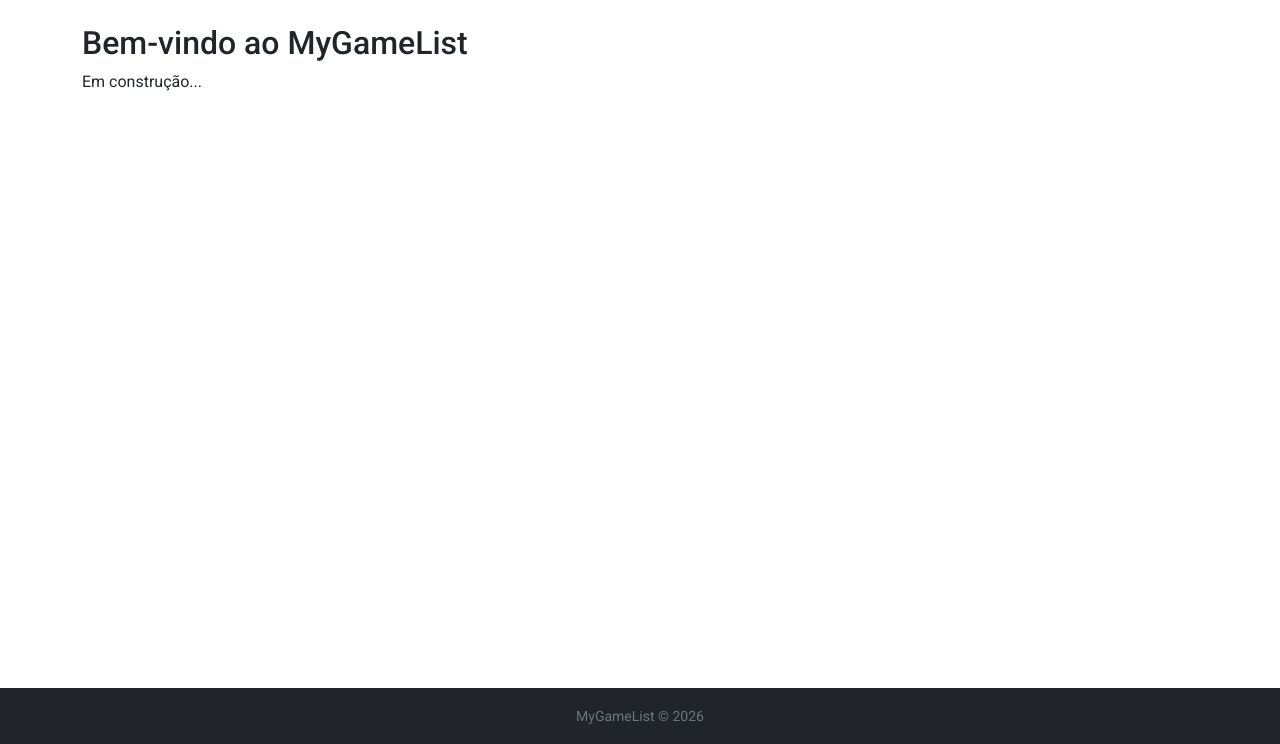
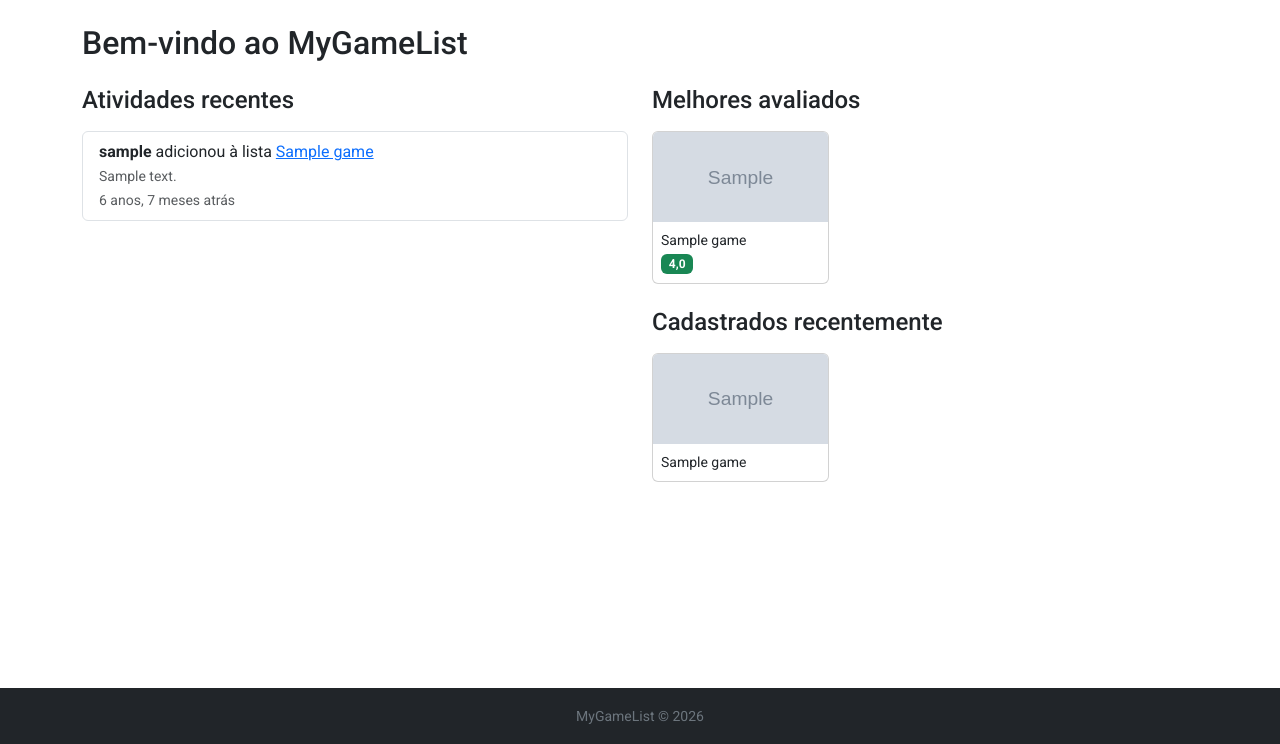
Before and after one commit to luangust4vo/mygameslist, a Django app: page / in a window 1280 px wide. Shown: the part 56-800 px from the top of the page. Run offline with Django 5.2, Linux system fonts and the light colour scheme; tables that the repository leaves empty hold one stand-in row (values such as "Sample post"); grey boxes marked "Sample" are stand-in pictures.

Commit message:
feat: add querysets in home view

```diff
--- a/games/templates/games/home/home.html
+++ b/games/templates/games/home/home.html
@@ -3,6 +3,75 @@
 {% block title %}Home — MyGameList{% endblock %}
 
 {% block content %}
-    <h2>Bem-vindo ao MyGameList</h2>
-    <p>Em construção...</p>
+<h2 class="mb-4">Bem-vindo ao MyGameList</h2>
+
+<div class="row g-4">
+    <div class="col-md-6">
+        <h4 class="mb-3">Atividades recentes</h4>
+        {% if recent_activities %}
+            <ul class="list-group">
+                {% for activity in recent_activities %}
+                <li class="list-group-item">
+                    <strong>{{ activity.user.username }}</strong>
+                    {{ activity.get_action_display|lower }}
+                    <a href="{% url 'games:game_details' activity.game.pk %}">{{ activity.game.title }}</a>
+                    {% if activity.detail %}
+                        <br><small class="text-muted">{{ activity.detail }}</small>
+                    {% endif %}
+                    <br><small class="text-muted">{{ activity.created_at|timesince }} atrás</small>
+                </li>
+                {% endfor %}
+            </ul>
+        {% else %}
+            <p class="text-muted">Nenhuma atividade ainda. Adicione um jogo à sua lista ou escreva uma review!</p>
+        {% endif %}
+    </div>
+
+    <div class="col-md-6">
+        <h4 class="mb-3">Melhores avaliados</h4>
+        {% if top_rated_games %}
+            <div class="row row-cols-2 row-cols-md-3 g-2 mb-4">
+                {% for game in top_rated_games %}
+                <div class="col">
+                    <a href="{% url 'games:game_details' game.pk %}" class="text-decoration-none text-body">
+                        <div class="card h-100">
+                            {% if game.cover_url %}
+                                <img src="{{ game.cover_url }}" class="card-img-top" style="height: 90px; object-fit: cover;" alt="{{ game.title }}">
+                            {% endif %}
+                            <div class="card-body p-2">
+                                <small class="d-block text-truncate">{{ game.title }}</small>
+                                <span class="badge bg-success">{{ game.local_rating }}</span>
+                            </div>
+                        </div>
+                    </a>
+                </div>
+                {% endfor %}
+            </div>
+        {% else %}
+            <p class="text-muted">Nenhum jogo avaliado ainda.</p>
+        {% endif %}
+
+        <h4 class="mb-3">Cadastrados recentemente</h4>
+        {% if recent_games %}
+            <div class="row row-cols-2 row-cols-md-3 g-2">
+                {% for game in recent_games %}
+                <div class="col">
+                    <a href="{% url 'games:game_details' game.pk %}" class="text-decoration-none text-body">
+                        <div class="card h-100">
+                            {% if game.cover_url %}
+                                <img src="{{ game.cover_url }}" class="card-img-top" style="height: 90px; object-fit: cover;" alt="{{ game.title }}">
+                            {% endif %}
+                            <div class="card-body p-2">
+                                <small class="d-block text-truncate">{{ game.title }}</small>
+                            </div>
+                        </div>
+                    </a>
+                </div>
+                {% endfor %}
+            </div>
+        {% else %}
+            <p class="text-muted">Nenhum jogo cadastrado ainda. <a href="{% url 'games:search' %}">Buscar jogos</a>.</p>
+        {% endif %}
+    </div>
+</div>
 {% endblock %}
--- a/games/views.py
+++ b/games/views.py
@@ -23,6 +23,17 @@ from .forms import ReviewForm, UserGameListForm
 
 class HomeView(TemplateView):
     template_name = "games/home/home.html"
+
+    def get_context_data(self, **kwargs):
+        context = super().get_context_data(**kwargs)
+        context["recent_activities"] = Activity.objects.select_related(
+            "user", "game"
+        ).order_by("-created_at")[:8]
+        context["top_rated_games"] = Game.objects.filter(local_rating__gt=0).order_by(
+            "-local_rating"
+        )[:6]
+        context["recent_games"] = Game.objects.order_by("-id")[:6]
+        return context
 
 
 class CustomLoginView(LoginView):
```
